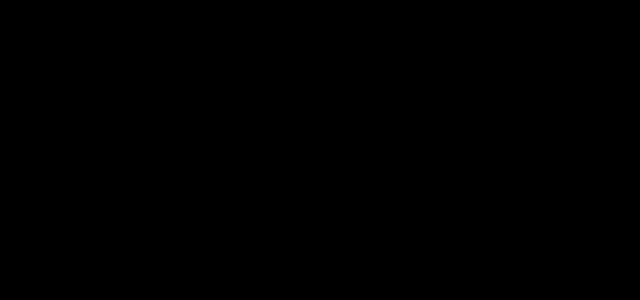
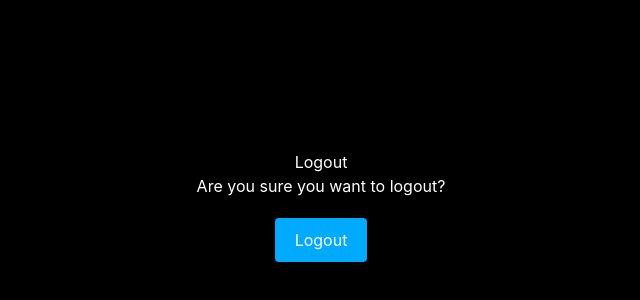
Before and after one commit to Montanah/Location-Tracker, a React (Create React App) app in the folder location-tracker/: page /Logout in a window 1280 px wide. Before the commit this address had no page. Shown: the part 114-414 px from the top of the page, without its empty margins (319-959 px from the left). Built offline with nearby package versions, Linux system fonts and the light colour scheme.

Commit message:
Logout component addition

```diff
--- a/location-tracker/src/App.css
+++ b/location-tracker/src/App.css
@@ -149,10 +149,40 @@
     box-shadow: 5px 5px 5px black;
   }
 
+  #locationDropdown {
+    background-color: transparent;
+  }
+
   #sidebarList li:hover {
     /* background-color: ; */
     color: #00BFFF;
     box-shadow: 5px 5px 5px black;
+  }
+
+  .logout-container {
+    color: #ffffff;
+    text-align: center;
+    justify-content: center;
+    align-items: center;
+    display: flex;
+    flex-direction: column;
+    height: 80vh;
+  }
+
+  #LogoutButton {
+    margin-top: 20px;
+    padding: 10px 20px;
+    background-color: #00aaff;
+    color: #fff;
+    border: none;
+    border-radius: 4px;
+    cursor: pointer;
+    display: flex;
+    align-items: center;
+  }
+
+  #LogoutButton:hover {
+    background-color: #45a049;
   }
 
   #map-window {
@@ -215,6 +245,11 @@
     #sidebarList li {
       font-size: 16px;
     }
+
+    .sidebarListItem {
+      overflow-wrap: break-word;
+      max-width: 100%;
+    }
   }
 
   @media screen and (max-width: 576px) {
--- a/location-tracker/src/App.js
+++ b/location-tracker/src/App.js
@@ -5,8 +5,14 @@
 import LogInForm from './components/Login';
 import SignUpForm from './components/Signup';
 import Dashboard from './components/Dashboard';
+import Logout from './components/Logout';
 
 function App() {
+
+  const handleLogout = () => {
+    console.log('User is logged out');
+  };
+
   return (
     <Router>
       <div className="App">
@@ -15,6 +21,7 @@
             <Route path="/" element={<LogInForm />} />
             <Route path="/Signup" element={<SignUpForm />} />
             <Route path="/Dashboard" element={<Dashboard />} />
+            <Route path="/Logout" element={<Logout onLogout={handleLogout} />} />
           </Routes>
       </div>
     </Router>
--- a/location-tracker/src/components/AuthService.js
+++ b/location-tracker/src/components/AuthService.js
@@ -23,7 +23,7 @@
     }
 
     // Logout method
-    logout() {
+    Logout() {
       localStorage.removeItem('access_token');
     }
 
--- /dev/null
+++ b/location-tracker/src/components/Logout.js
@@ -0,0 +1,25 @@
+import React from 'react';
+import authService from './AuthService';
+
+const Logout = ({ onLogout }) => {
+
+  const handleLogout = () => {
+    // Call the logout method from AuthService
+    authService.Logout();
+    console.log('User is logged out');
+    // Call the provided onLogout function
+    if (onLogout) {
+      onLogout();
+    }
+  };
+
+  return (
+    <div className="logout-container">
+      <h2>Logout</h2>
+      <p>Are you sure you want to logout?</p>
+      <button id="LogoutButton" onClick={handleLogout}>Logout</button>
+    </div>
+  );
+};
+
+export default Logout;
--- a/location-tracker/src/components/Sidebar.js
+++ b/location-tracker/src/components/Sidebar.js
@@ -3,6 +3,7 @@
 
 const Sidebar = () => {
   const [hidden, setHidden] = useState(false);
+  const [location, setLocation] = useState([]);
 
   useEffect(() => {
     const handleResize = () => {
@@ -21,6 +22,39 @@
     };
   }, []);
 
+  useEffect(() => {
+    fetch('/api/locations')
+      .then((response) => response.json())
+      .then((data) => {
+        setLocation(data);
+      })
+    .catch((error) => {
+      console.error('Error:', error);
+    });
+  }, []);
+
+  const handleLocationChange = (id) => {
+    fetch(`/api/locations/${id}`)
+      .then((response) => response.json())
+      .then((data) => {
+        console.log(data);
+      })
+      .catch((error) => {
+        console.error('Error:', error);
+      });
+  };
+
+  const handleLogOut = () => {
+    fetch('/api/logout')
+      .then((response) => response.json())
+      .then((data) => {
+        console.log(data);
+      })
+      .catch((error) => {
+        console.error('Error:', error);
+      });
+  };
+
     return (
       <div className={`sidebar ${hidden ? 'hidden' : ''}`}>
         <div className="toggleButton" onClick={() => setHidden(!hidden)}>
@@ -28,9 +62,16 @@
         </div>
         <div id="sidebarItem">
           <ul id="sidebarList">
-            <Link to=""><li className="sidebarListItem">Location History</li></Link>
+            <li className="sidebarListItem">
+              <select id="locationDropdown" className="sidebarListItem" onChange={(e) => handleLocationChange(e.target.value)}>
+                <option value="Location" className="sidebarListItem">Location History</option>
+                {location.map((location) => (
+                  <option key={location.id} value={location.id}>{location.name}</option>
+                ))}
+              </select>
+            </li>
             <Link to="/Map"><li className="sidebarListItem">Map</li></Link>
-            <Link to=""><li className="sidebarListItem">Logout</li></Link>
+            <Link to="/Logout"><li className="sidebarListItem" onClick={handleLogOut}>Logout</li></Link>
           </ul>
         </div>
       </div>
```
